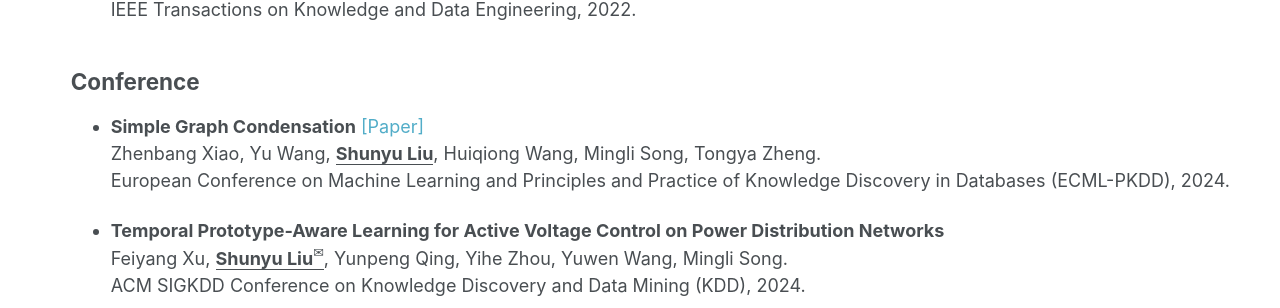
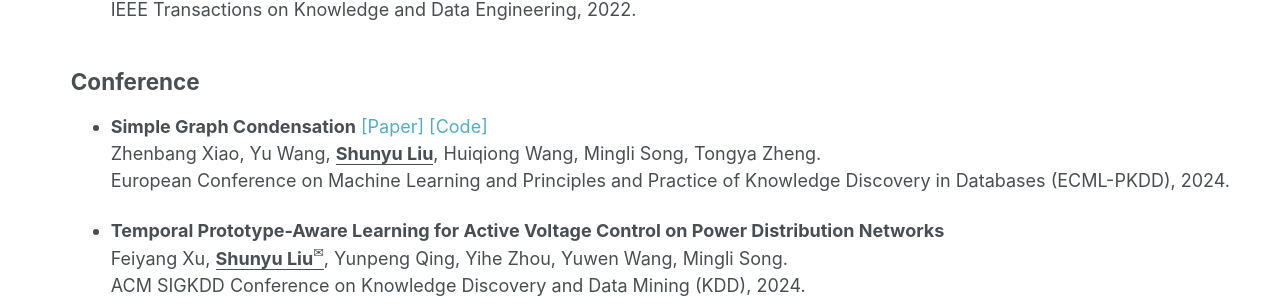
Before and after one commit to liushunyu/liushunyu.github.io, a Jekyll site: the page built from _pages/publications.md, in a window 1280 px wide and 900 px high, scrolled down 745 px. Shown: the part 144-452 px from the top of the window. Built offline with Jekyll 4.4.1, drawn with Linux system fonts in a browser that asks for light colours; formulas are drawn with MathJax 3.

Commit message:
Update publications.md

```diff
--- a/_pages/publications.md
+++ b/_pages/publications.md
@@ -44,7 +44,7 @@
 
 ## Conference
 
-- **Simple Graph Condensation** <a href="https://arxiv.org/abs/2403.14951" target="_blank" style="text-decoration: none">\[Paper\]</a>  \\
+- **Simple Graph Condensation** <a href="https://arxiv.org/abs/2403.14951" target="_blank" style="text-decoration: none">\[Paper\]</a> <a href="https://github.com/BangHonor/SimGC" target="_blank" style="text-decoration: none">\[Code\]</a> \\
   Zhenbang Xiao, Yu Wang, **<u>Shunyu Liu</u>**, Huiqiong Wang, Mingli Song, Tongya Zheng.\\
   European Conference on Machine Learning and Principles and Practice of Knowledge Discovery in Databases (ECML-PKDD), 2024.
 
```
